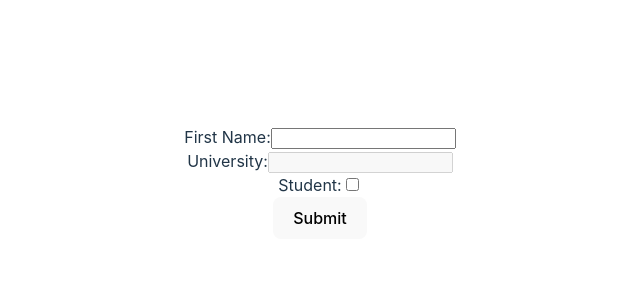
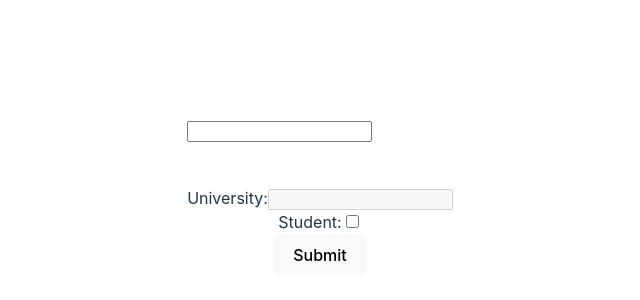
Before and after one commit to ShlykovAA/vite_react, a React (Vite) app: page / in a window 1280 px wide. Shown: the part 218-518 px from the top of the page, without its empty margins (320-960 px from the left). Built offline with nearby package versions, Linux system fonts and the light colour scheme.

Commit message:
lesson 41 end

```diff
--- a/src/components/FormItem/FormItem.module.css
+++ b/src/components/FormItem/FormItem.module.css
@@ -1,10 +1,15 @@
 .container {
+    display: flex;
+    flex-direction: column;
     margin-bottom: 20px;
+    align-items: flex-start;
+}
 
 .label {
     color: white;
     font-size: 16px;
     font-weight: 500;
+    margin-bottom: 8px;
 }
 
 .success {
@@ -13,5 +18,9 @@
 
 .error {
     color: red;
+    margin-top: 8px;
 }
+
+.mt-8 {
+    margin-top: 8px;
 }
--- a/src/components/FormItem/FormItem.tsx
+++ b/src/components/FormItem/FormItem.tsx
@@ -1,5 +1,5 @@
 import React from "react";
-import { ErrorMessage, useFormikContext } from "formik";
+import { ErrorMessage, FormikContextType, useFormikContext } from "formik";
 import cn from "classnames";
 import styles from "./FormItem.module.css"
 
@@ -9,13 +9,20 @@ interface IFormItem {
     name: string;
 }
 
-const FormItem = ({ label, name, children }: IFormItem) => {
-    const { errors, touched } = useFormikContext();
+export const FormItem = ({ label, name, children }: IFormItem) => {
+    const { errors, touched }: FormikContextType<any> = useFormikContext();
     const successful = !errors[name] && touched[name];
     const errorState = errors[name] && touched[name];
     return (<div className={styles["container"]}>
-        <label className={cn({ 'foo-bar': successful, error: errorState})}>{label}</label>
+        <label
+            className={cn(styles['label'], {
+                [styles["success"]]: successful,
+                [styles["error"]]: errorState,
+            })}
+        >
+            {label}
+        </label>
         {children}
-        <ErrorMessage name={name} />
+        <ErrorMessage name={name} component="div" className={cn(styles["error"], styles["mt-8"])} />
     </div>)
 }
--- a/src/components/FormItem/index.ts
+++ b/src/components/FormItem/index.ts
@@ -0,0 +1 @@
+export { FormItem } from "./FormItem"
--- a/src/sections/formik/formik.tsx
+++ b/src/sections/formik/formik.tsx
@@ -1,5 +1,6 @@
 import { Formik, Form, Field, ErrorMessage } from "formik";
 import * as Yup from "yup";
+import { FormItem } from "../../components/FormItem";
 
 interface IFormValues {
     firstName: string;
@@ -36,11 +37,9 @@ export const FormikForm = () => {
                 // console.log("Rest",rest);
                 return (
                     <Form>
-                        <label>
-                            First Name:
+                        <FormItem name="firstName" label="First Name:">
                             <Field name="firstName" type="text" />
-                            <ErrorMessage component="div" name="firstName" />
-                        </label>
+                        </FormItem>
                         <br />
                         <label>
                             University:
```
Lines whose indentation alone changed are shown as unchanged.
